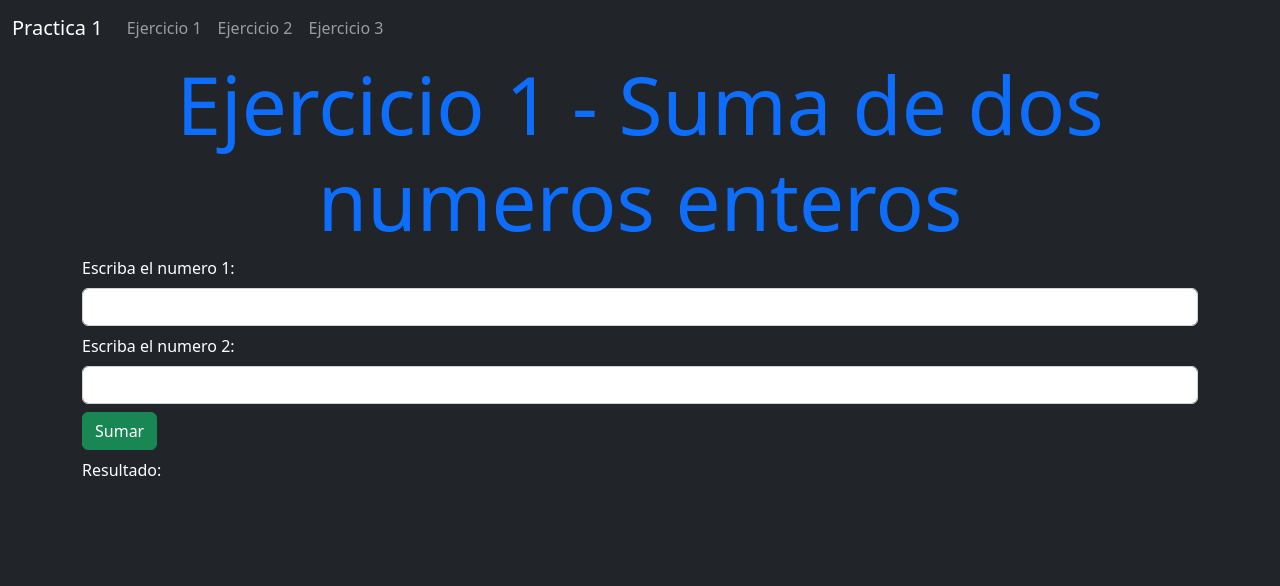
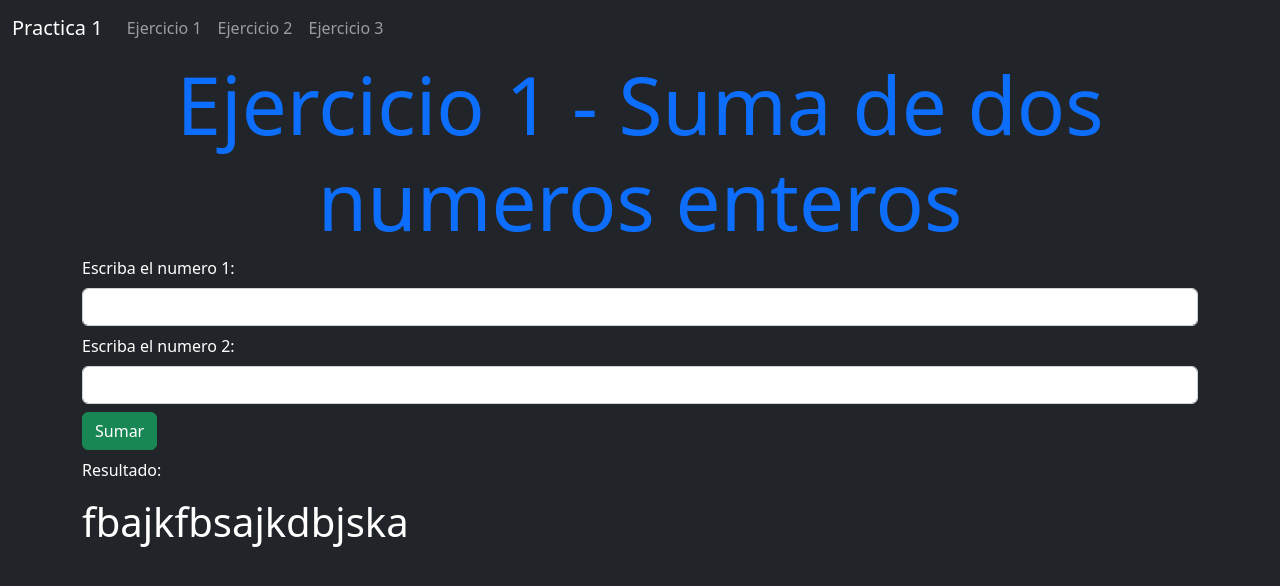
Before and after one commit to cesmarAdmin/PracticaWeb1, a plain HTML site: page index.html in a window 1280 px wide. Drawn offline with Linux system fonts and the light colour scheme.

Commit message:
bsajkdbs

```diff
--- a/index.html
+++ b/index.html
@@ -59,7 +59,11 @@
 
         <!-- Contenedor del Ejercicio 2 -->
         <div class="container" id="ej2">
-
+            <div>
+                <h1>
+                    fbajkfbsajkdbjska
+                </h1>
+            </div>
         </div>
 
         <!-- Contenedor del Ejericio 3 -->
```
